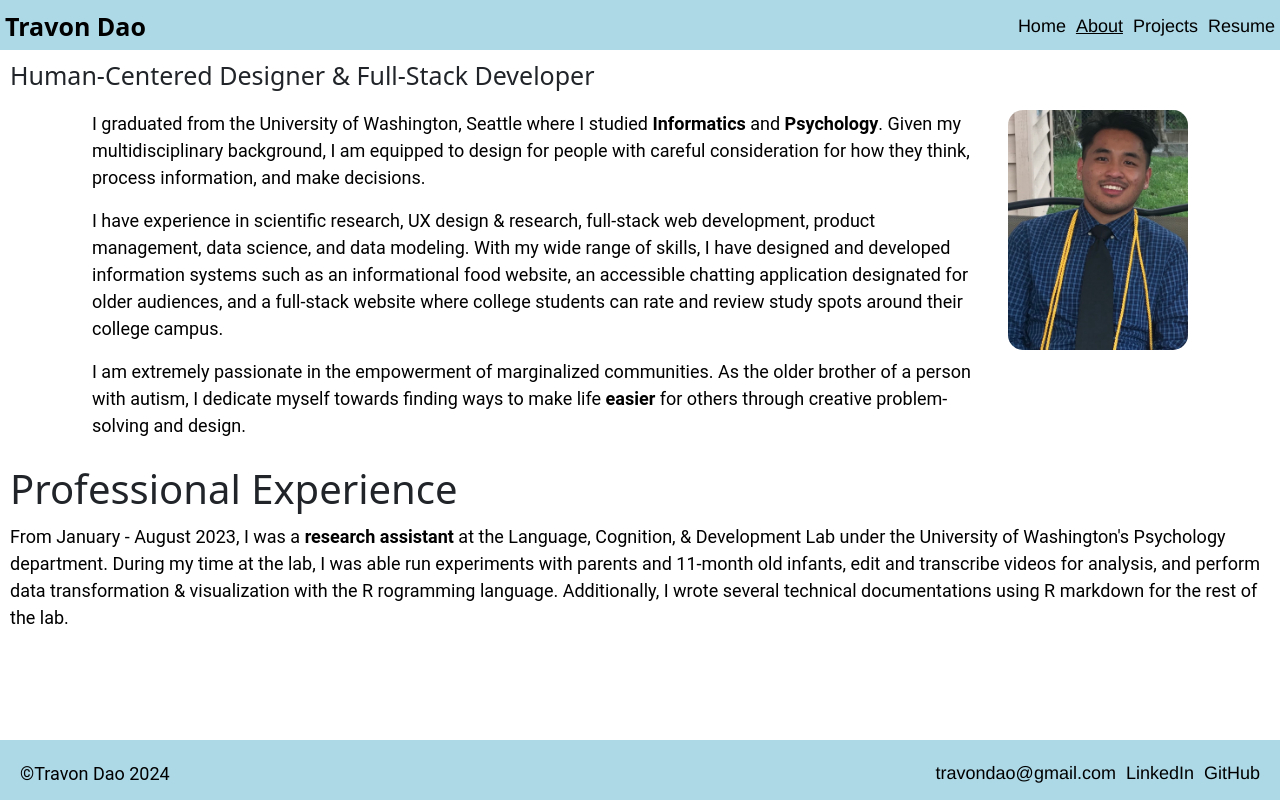
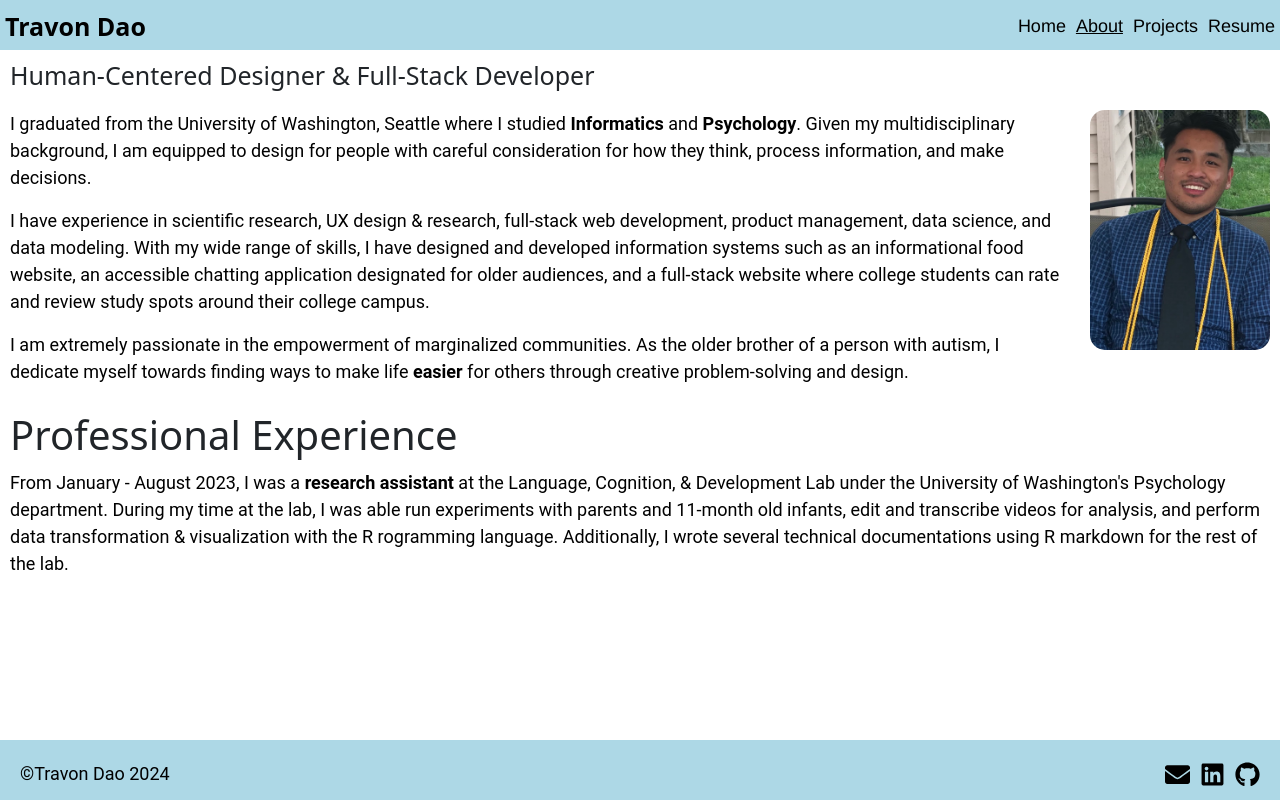
Before and after one commit to tdao09/portfolio, a React (Create React App) app: page /about in a window 1280 px wide. Built offline with nearby package versions, Linux system fonts and the light colour scheme.

Commit message:
fixed about paragraph (container classname issue) and footer

```diff
--- a/src/components/footer.js
+++ b/src/components/footer.js
@@ -9,10 +9,10 @@ export default function Footer() {
             </div>
             <div className="list-div">
                 <ul>
-                    <li><a href="mailto:travondao@gmail.com">travondao@gmail.com</a></li>
-                    <li><a href="https://www.linkedin.com/in/travon-dao-3490221b3/" target="_blank" rel="noreferrer">LinkedIn</a></li>
-                    <li><a href="https://github.com/tdao09" target="_blank" rel="noreferrer">GitHub</a></li>
-                </ul>
+                    <li><a href="mailto:travondao@gmail.com"><FaEnvelope className="envelope-logo"/></a></li>
+                    <li> <a href="https://www.linkedin.com/in/travon-dao-3490221b3/" target="_blank" rel="noreferrer"><FaLinkedin className="linkedin-logo"/></a></li>
+                    <li><a href="https://github.com/tdao09" target="_blank" rel="noreferrer"><FaGithub className="github-logo"/></a></li>
+                    </ul>
             </div>
         </footer>
     );
--- a/src/css/about.css
+++ b/src/css/about.css
@@ -1,6 +1,11 @@
 
-.container {
+.about-container {
     display: flex;
+    padding: 0;
+}
+
+.about-container div {
+    flex-grow: 1;
 }
 
 section {
@@ -30,6 +35,7 @@ p {
 
 .school-experience {
     margin: 10px;
+
 }
 
 .image {
--- a/src/css/footer.css
+++ b/src/css/footer.css
@@ -24,6 +24,11 @@ footer ul li a {
     font-size: 18px;
 }
 
+.envelope-logo, .linkedin-logo, .github-logo {
+    width: 25px;
+    height: 25px;
+}
+
 div.list-div {
     margin-left: auto;
 }
--- a/src/css/home.css
+++ b/src/css/home.css
@@ -1,6 +1,3 @@
-
-
-
 h1.intro-title {
     margin: 20px;
     font-size: 25px;
--- a/src/pages/about.js
+++ b/src/pages/about.js
@@ -6,7 +6,7 @@ export default function About() {
        <section>
         <Navbar />
         <h1 className="title">Human-Centered Designer & Full-Stack Developer</h1>
-        <div className="container">
+        <div className="about-container">
             <div className="school-experience">
                 <p>I graduated from the University of Washington, Seattle where I studied <strong>Informatics</strong> and <strong>Psychology</strong>. Given my multidisciplinary background, I am equipped to design for people with careful consideration for how they think, process information, and make decisions.</p>
 
```
